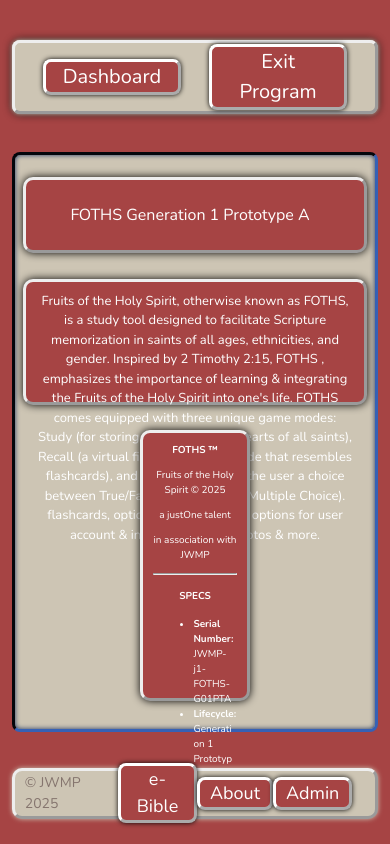
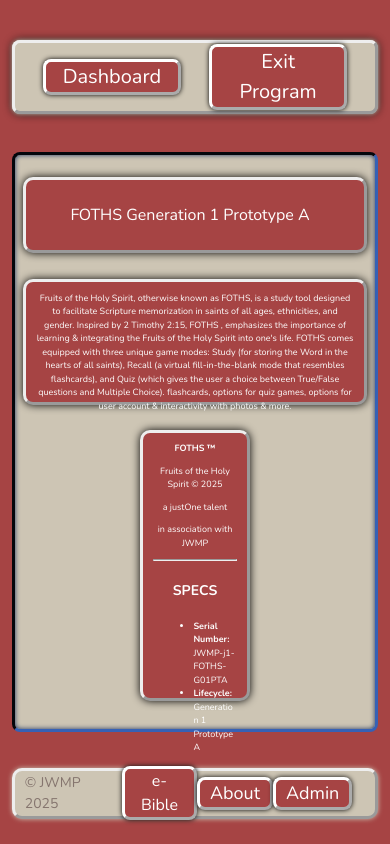
Before and after one commit to jwhitad15/Unit1-FinalProject-FOTHS-Joshua-W, a React (Vite) app in the folder FOTHS/: page /#/about in a window 390 px wide. Built offline with nearby package versions, Linux system fonts and the light colour scheme.

Commit message:
Must Sleep

```diff
--- a/FOTHS/src/App.css
+++ b/FOTHS/src/App.css
@@ -1526,7 +1526,6 @@ label {
   -webkit-box-shadow: 0 0 10px #fff;
   box-shadow: 0 0 21px #1d3461;
 }
-
 
 .about-title-container {
   border: outset;
@@ -2141,6 +2140,7 @@ footer {
   }
   .study-next-button {top: 82%; left: 15%; width: 12%;}
   .study-previous-button {top: 82%; left: 75.5%; width: 12%;}
+  .about-story-card {font-size: x-small;}
 }
 @media screen and (max-width: 765px) {
   .foths-main-title {font-size: 28px;}
@@ -2244,30 +2244,33 @@ footer {
   .header-element-3 {font-size: 20px; width: 27%;}
   .recent-activity {font-size: 18px;}
 }
+@media screen and (max-width: 531px) {
+  .footer-copyright {font-size: 10px;}
+  }
+@media screen and (max-width: 530px) {
+  .footer-jwmp-link {
+    display: none;
+  }
+  .foths-main-title {font-size: 17px;}
+  }
 @media screen and (max-width: 523px) {
  #scrolling2 {width: 77%;}
  .footer-copyright {font-size: 7px;}
 }
-@media screen and (max-width: 531px) {
-.footer-copyright {font-size: 10px;}
+@media screen and (max-width: 514px) {
+  .about-app-card {font-size: xx-small;}
+  .about-story-card {font-size: xx-small;}
 }
 @media screen and (max-width: 486px) {
 .footer-copyright {font-size: 8px;}
 }
 @media screen and (max-width: 471px) {
 .footer-copyright {font-size: 14px;}
+.footer-eBible-link {font-size: 16px;}
+h4 {font-size: 14px;}
 }
 @media screen and (max-width: 465px) {
 .footer-copyright {font-size: 8px;}
-}
-@media screen and (max-width: 486px) {
-.footer-copyright {font-size: 8px;}
-}
-@media screen and (max-width: 530px) {
- .footer-jwmp-link {
-  display: none;
- }
- .foths-main-title {font-size: 17px;}
 }
 @media screen and (max-width: 464px) {
   .footer-copyright {font-size: 7px;}
--- a/FOTHS/src/components/fetch-folder/fetch.css
+++ b/FOTHS/src/components/fetch-folder/fetch.css
@@ -29,6 +29,7 @@
     border-style: outset;
     border: 3px outset white;
     padding-left: 10px;
+    padding-right: 10px;
     padding-top: 3px;
     padding-bottom: 2px;
     border-radius: 8px;
@@ -49,7 +50,6 @@
     border-color: white;
     border-radius: 8px;
 }
-
 table {
     border: 3px outset;
 
--- a/FOTHS/src/components/foths/recall.jsx
+++ b/FOTHS/src/components/foths/recall.jsx
@@ -1,7 +1,7 @@
 import React, { useState } from 'react';
+import Score from '../multichoice/score';
 
 function FillInTheBlank({ text, answers }) {
-    // let answers;
   const [userAnswers, setUserAnswers] = useState('');
 
   const handleInputChange = (index, event) => {
@@ -26,7 +26,6 @@ function FillInTheBlank({ text, answers }) {
           </span>
         ))}
       </p>
-      {/* You can add validation and feedback here */}
     </div>
   );
 }
--- a/FOTHS/src/components/multichoice/score.jsx
+++ b/FOTHS/src/components/multichoice/score.jsx
@@ -7,7 +7,7 @@ class Score extends Component {
 
         return (
             <div>
-                <h2>Results: {score}/5</h2>
+                <h2>Results: {score}/16</h2>
             </div>
         );
     }
```
